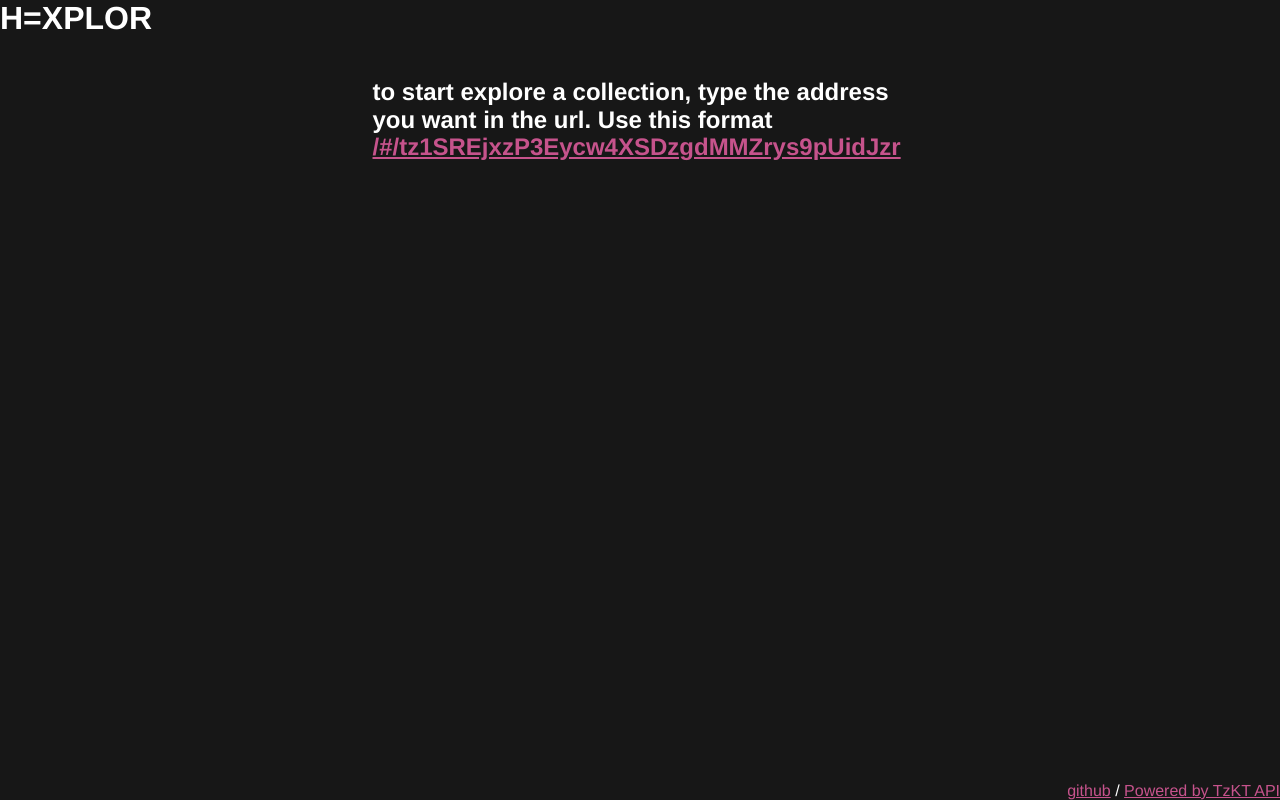
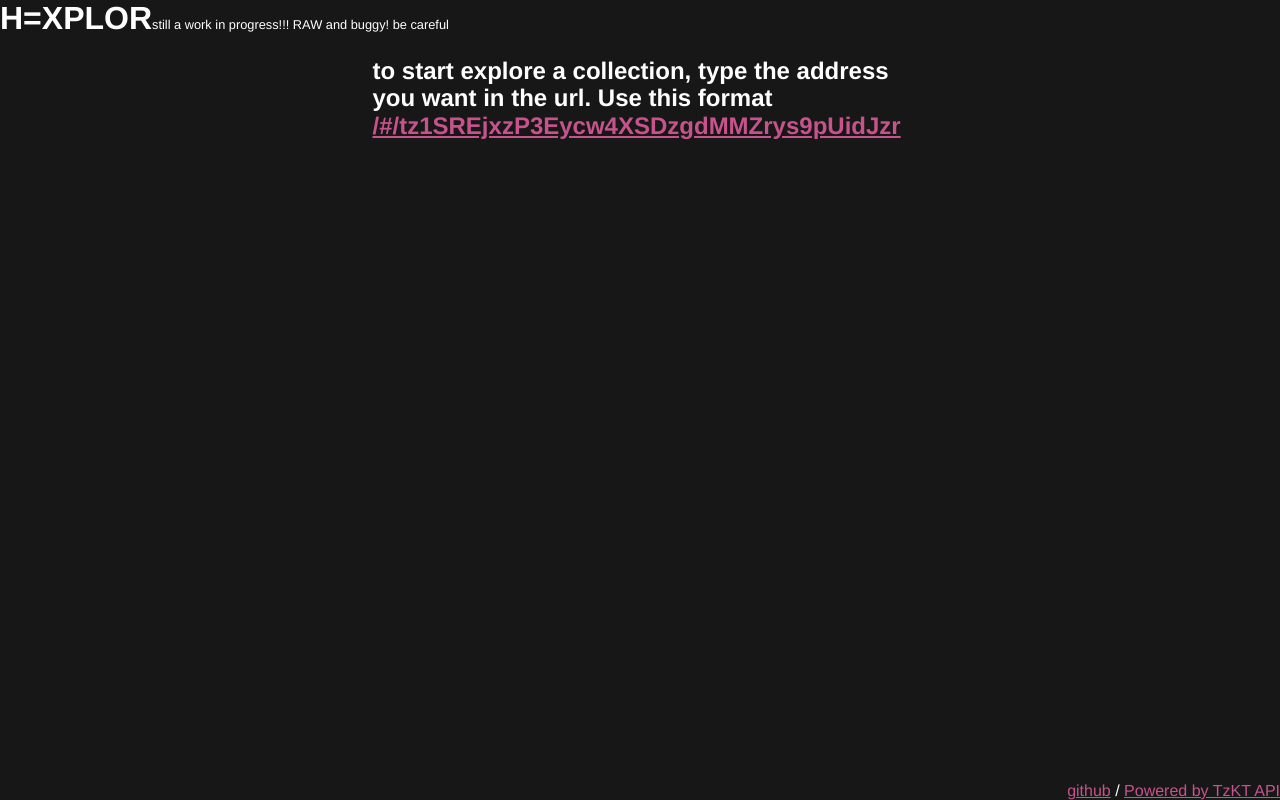
Before and after one commit to sosias/hicetnunc-explorer, a Vue app: page / in a window 1280 px wide. Built offline with nearby package versions, Linux system fonts and the light colour scheme.

Commit message:
add disclaimer

```diff
--- a/src/App.vue
+++ b/src/App.vue
@@ -1,6 +1,8 @@
 <template>
   <div class="main">
     <h1 class="main_title">H=XPLOR</h1>
+    <small>still a work in progress!!! RAW and buggy! be careful</small>
+
     <!-- <div id="nav">
       <router-link to="/">Home</router-link> |
       <router-link to="/about">About</router-link>
@@ -44,6 +46,10 @@
   min-height: 100%;
 }
 
+h1{
+  display: inline;
+}
+
 footer{
   position: absolute;
   right: 0;
```
